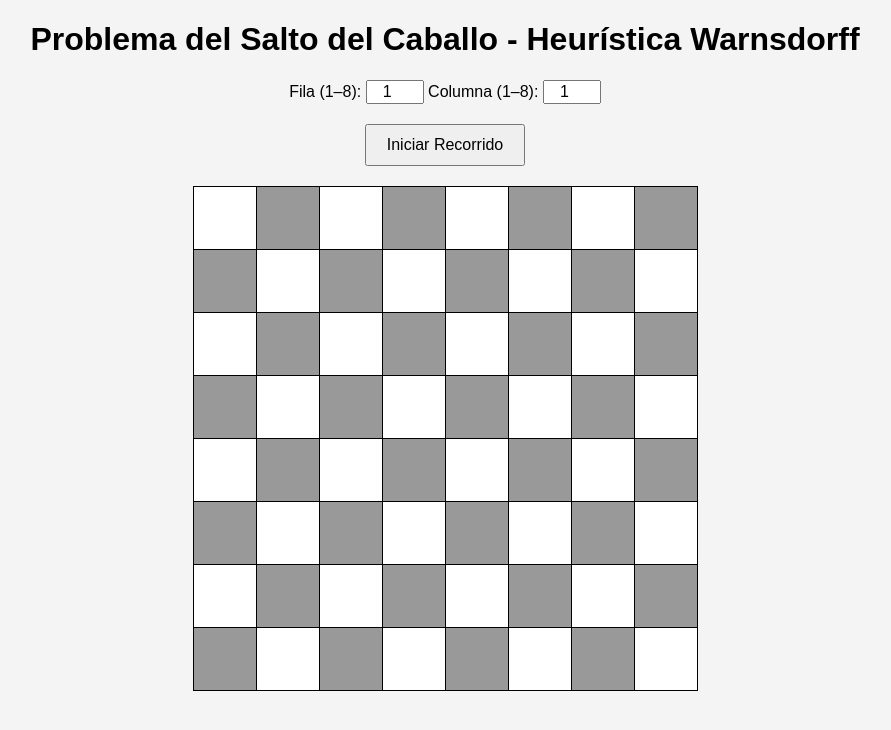
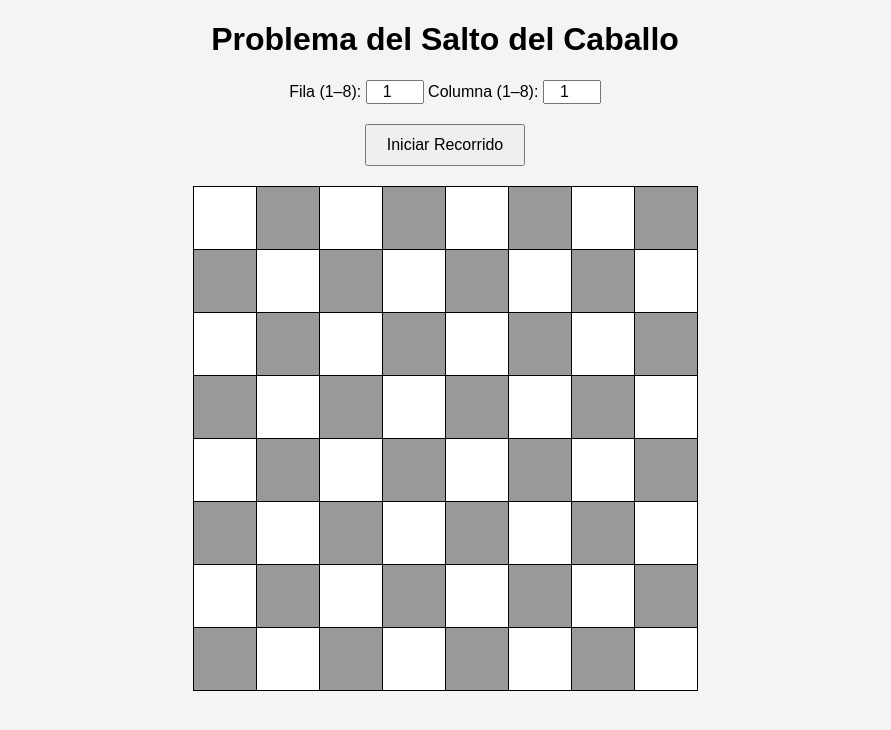
Before and after one commit to PedroBaquerizo/Problema-salto-caballo, a plain HTML site: page index.html in a window 1280 px wide. Shown: the whole page, without its empty margins (195-1086 px from the left). Drawn offline with Linux system fonts and the light colour scheme.

Commit message:
Update index.html

```diff
--- a/index.html
+++ b/index.html
@@ -46,7 +46,7 @@
 </head>
 <body>
 
-<h1>Problema del Salto del Caballo - Heurística Warnsdorff</h1>
+<h1>Problema del Salto del Caballo </h1>
 
 <label for="startX">Fila (1–8):</label>
 <input type="number" id="startX" min="1" max="8" value="1" />
```
